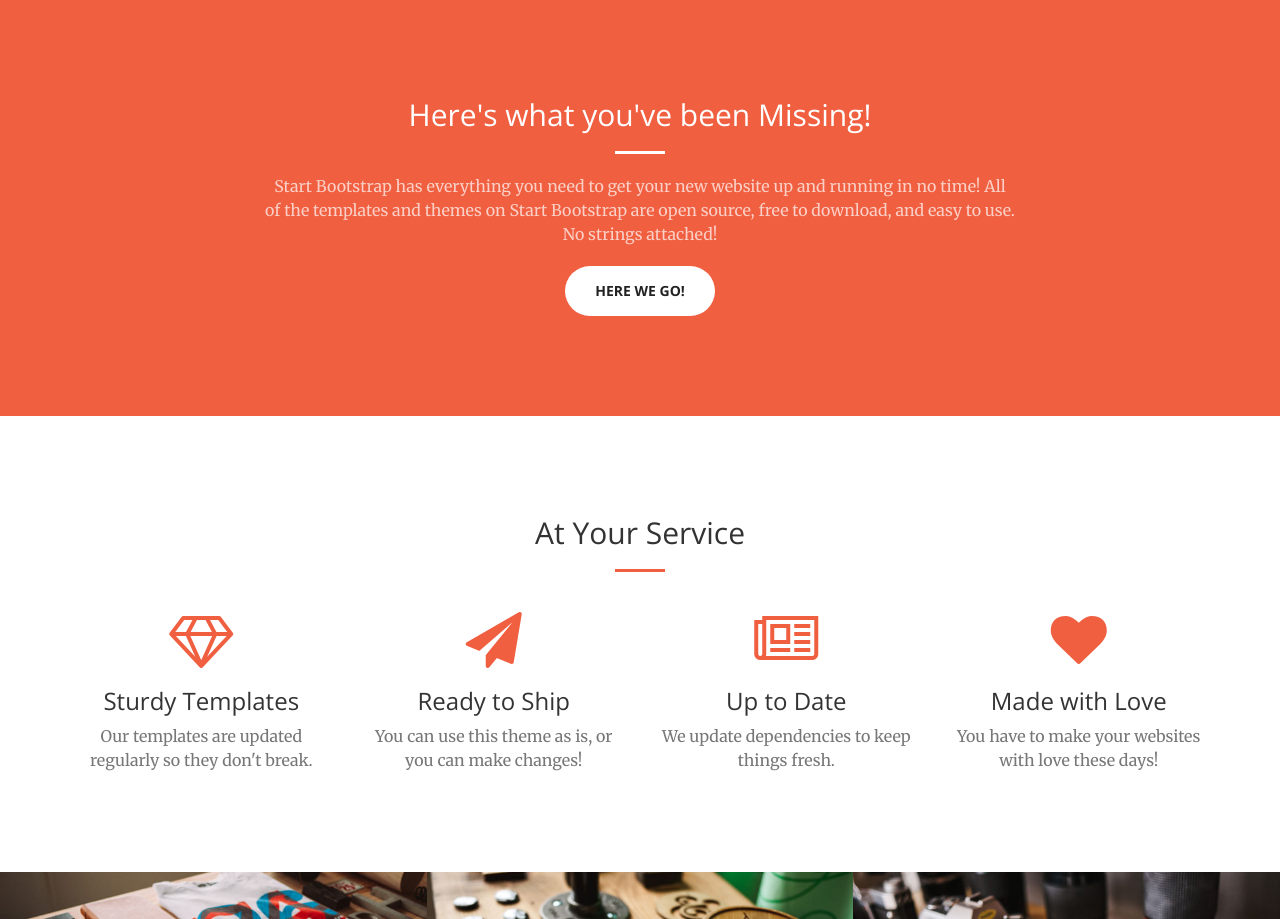
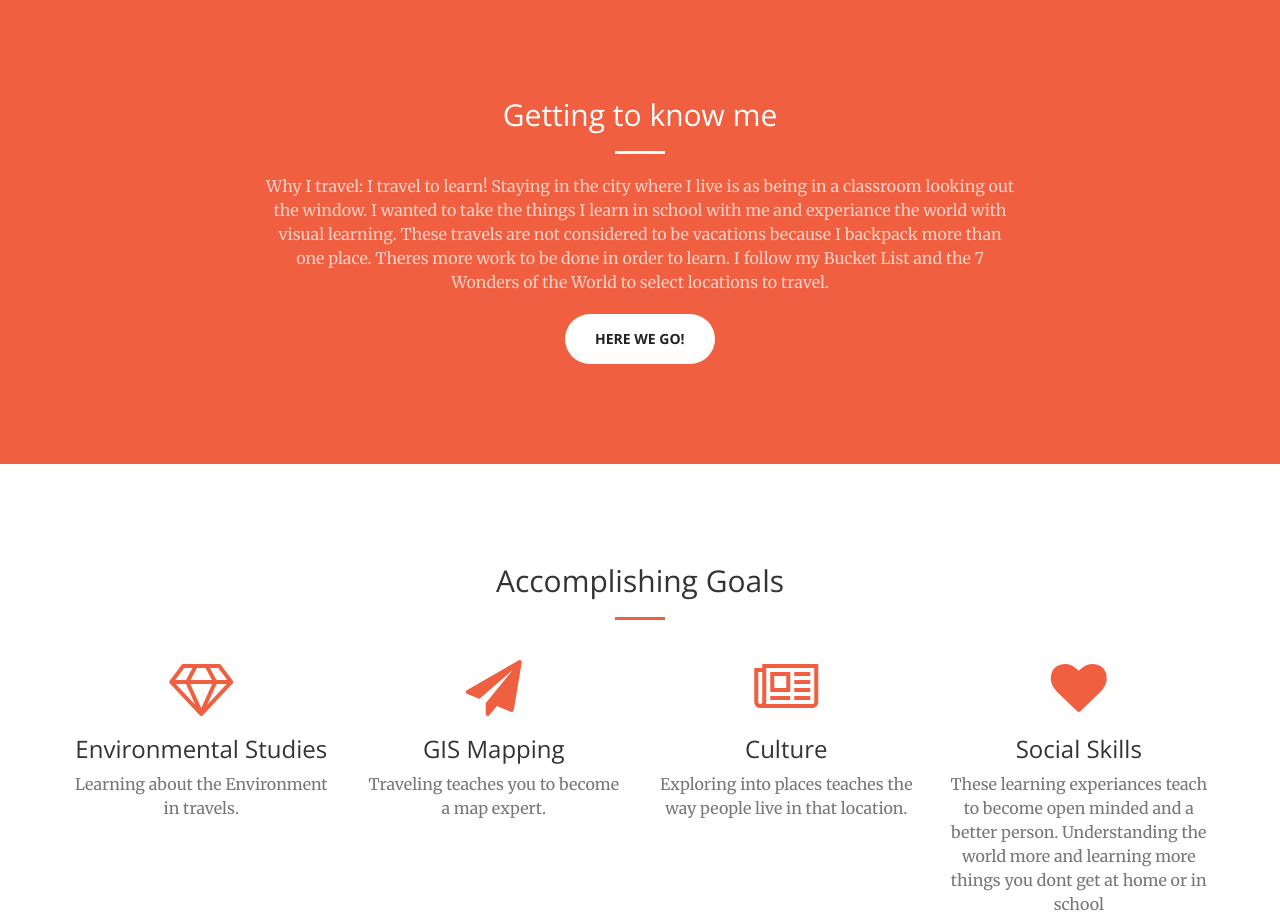
Before and after one commit to Mireyabibi/mireyabibi.github.io, a website: page index.html in a window 1280 px wide. Shown: the part 802-1721 px from the top of the page. Drawn offline with nearby package versions, Linux system fonts and the light colour scheme.

Commit message:
updated layout in class

```diff
--- a/index.html
+++ b/index.html
@@ -50,10 +50,10 @@
             <div class="collapse navbar-collapse" id="bs-example-navbar-collapse-1">
                 <ul class="nav navbar-nav navbar-right">
                     <li>
-                        <a class="page-scroll" href="#Bucket List">Bucket List</a>
+                        <a class="page-scroll" href="#about">My Bio</a>
                     </li>
                     <li>
-                        <a class="page-scroll" href="#Accomplished Goals">Accomplished Goals</a>
+                        <a class="page-scroll" href="#services">Accomplishing Goals</a>
                     </li>
                     <li>
                         <a class="page-scroll" href="#portfolio">Portfolio</a>
@@ -84,9 +84,9 @@
         <div class="container">
             <div class="row">
                 <div class="col-lg-8 col-lg-offset-2 text-center">
-                    <h2 class="section-heading">Here's what you've been Missing!</h2>
+                    <h2 class="section-heading">Getting to know me</h2>
                     <hr class="light">
-                    <p class="text-faded">Start Bootstrap has everything you need to get your new website up and running in no time! All of the templates and themes on Start Bootstrap are open source, free to download, and easy to use. No strings attached!</p>
+                    <p class="text-faded">Why I travel: I travel to learn! Staying in the city where I live is as being in a classroom looking out the window. I wanted to take the things I learn in school with me and experiance the world with visual learning. These travels are not considered to be vacations because I backpack more than one place. Theres more work to be done in order to learn. I follow my Bucket List and the 7 Wonders of the World to select locations to travel.</p>
                     <a href="#services" class="page-scroll btn btn-default btn-xl sr-button">Here We Go!</a>
                 </div>
             </div>
@@ -97,7 +97,7 @@
         <div class="container">
             <div class="row">
                 <div class="col-lg-12 text-center">
-                    <h2 class="section-heading">At Your Service</h2>
+                    <h2 class="section-heading">Accomplishing Goals</h2>
                     <hr class="primary">
                 </div>
             </div>
@@ -107,29 +107,29 @@
                 <div class="col-lg-3 col-md-6 text-center">
                     <div class="service-box">
                         <i class="fa fa-4x fa-diamond text-primary sr-icons"></i>
-                        <h3>Sturdy Templates</h3>
-                        <p class="text-muted">Our templates are updated regularly so they don't break.</p>
+                        <h3>Environmental Studies</h3>
+                        <p class="text-muted">Learning about the Environment in travels.</p>
                     </div>
                 </div>
                 <div class="col-lg-3 col-md-6 text-center">
                     <div class="service-box">
                         <i class="fa fa-4x fa-paper-plane text-primary sr-icons"></i>
-                        <h3>Ready to Ship</h3>
-                        <p class="text-muted">You can use this theme as is, or you can make changes!</p>
+                        <h3>GIS Mapping</h3>
+                        <p class="text-muted">Traveling teaches you to become a map expert.</p>
                     </div>
                 </div>
                 <div class="col-lg-3 col-md-6 text-center">
                     <div class="service-box">
                         <i class="fa fa-4x fa-newspaper-o text-primary sr-icons"></i>
-                        <h3>Up to Date</h3>
-                        <p class="text-muted">We update dependencies to keep things fresh.</p>
+                        <h3>Culture</h3>
+                        <p class="text-muted">Exploring into places teaches the way people live in that location.</p>
                     </div>
                 </div>
                 <div class="col-lg-3 col-md-6 text-center">
                     <div class="service-box">
                         <i class="fa fa-4x fa-heart text-primary sr-icons"></i>
-                        <h3>Made with Love</h3>
-                        <p class="text-muted">You have to make your websites with love these days!</p>
+                        <h3>Social Skills</h3>
+                        <p class="text-muted">These learning experiances teach to become open minded and a better person. Understanding the world more and learning more things you dont get at home or in school</p>
                     </div>
                 </div>
             </div>
@@ -236,8 +236,8 @@
     <aside class="bg-dark">
         <div class="container text-center">
             <div class="call-to-action">
-                <h2>Free Download at Start Bootstrap!</h2>
-                <a href="http://startbootstrap.com/template-overviews/creative/" class="btn btn-default btn-xl sr-button">Download Now!</a>
+                <h2></h2>
+                <a href= class="btn btn-default btn-xl sr-button"></a>
             </div>
         </div>
     </aside>
@@ -252,7 +252,7 @@
                 </div>
                 <div class="col-lg-4 col-lg-offset-2 text-center">
                     <i class="fa fa-phone fa-3x sr-contact"></i>
-                    <p>123-456-6789</p>
+                    <p>1</p>
                 </div>
                 <div class="col-lg-4 text-center">
                     <i class="fa fa-envelope-o fa-3x sr-contact"></i>
```
